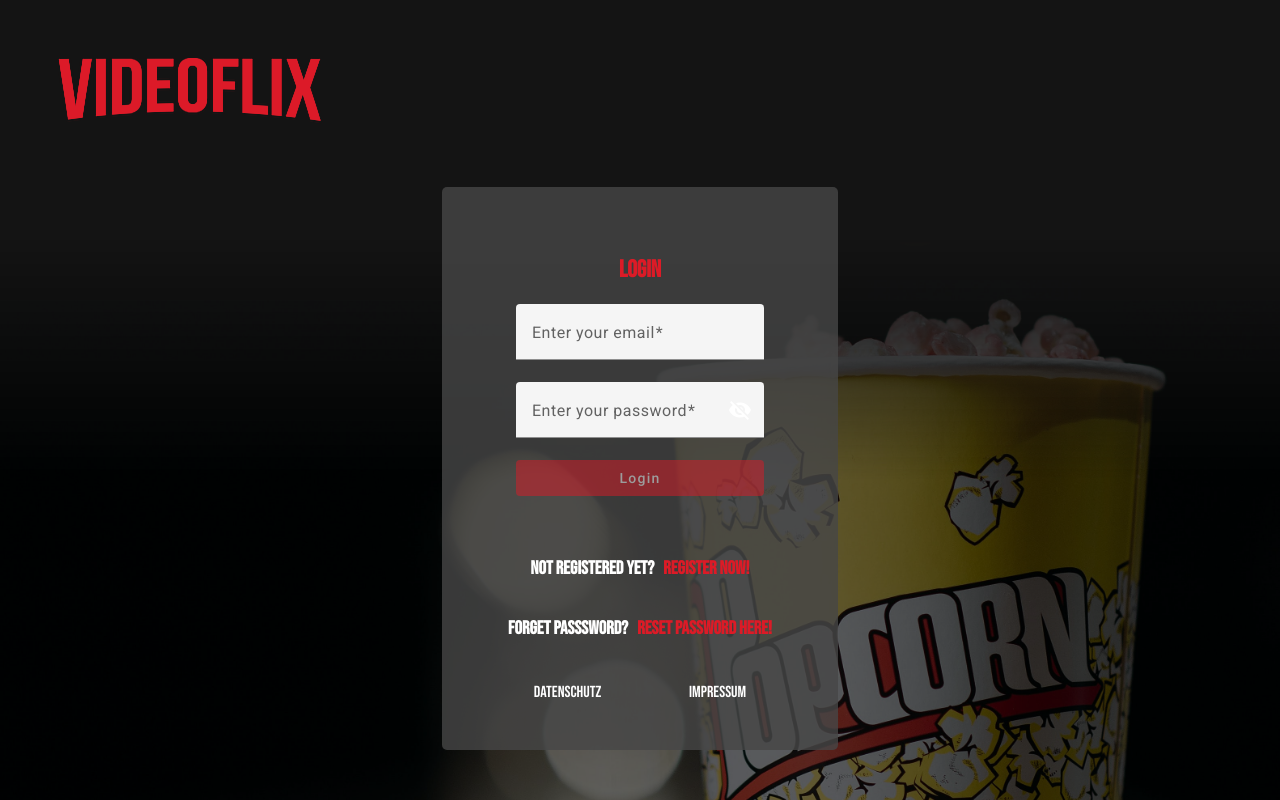
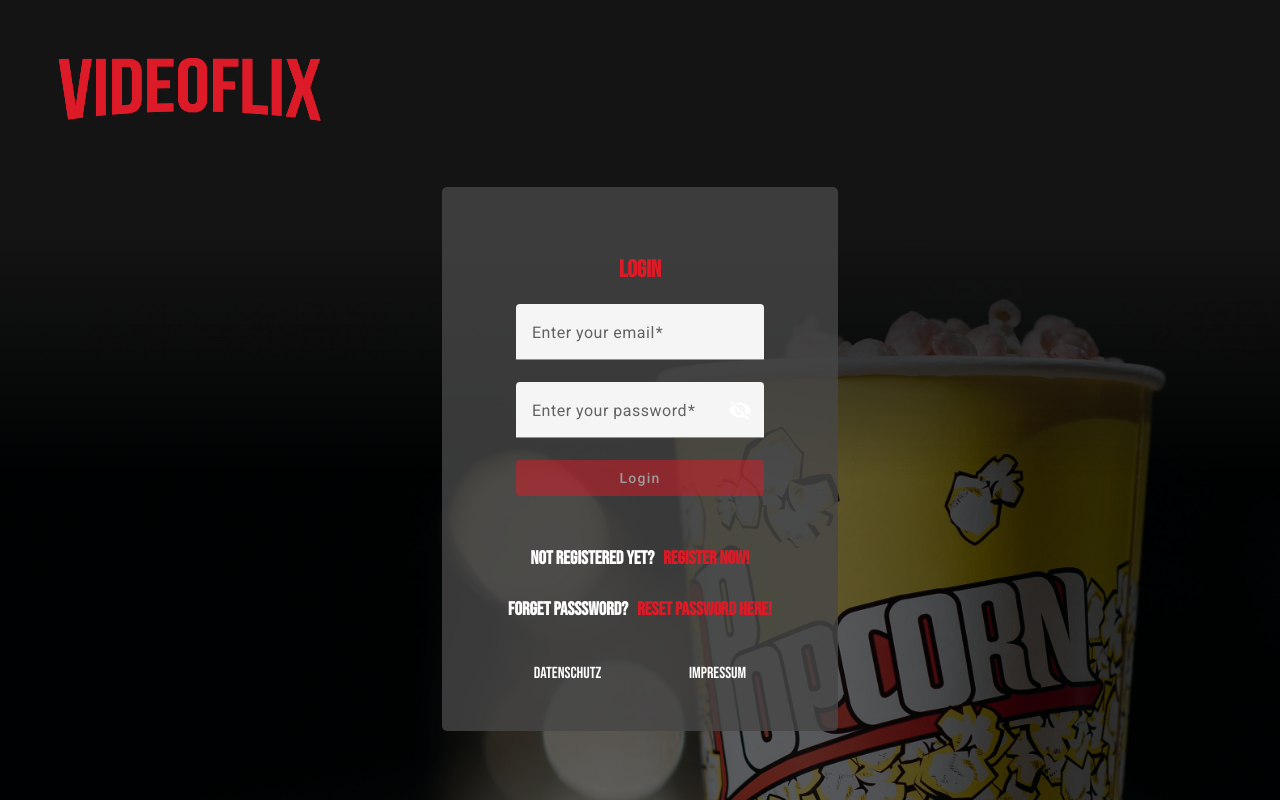
Before and after one commit to matthiasPlank/videoflix_frontend, an Angular app: page / in a window 1280 px wide. Built offline with nearby package versions, Linux system fonts and the light colour scheme.

Commit message:
rework login

```diff
--- a/src/app/home/category/category.component.html
+++ b/src/app/home/category/category.component.html
@@ -15,12 +15,10 @@
     <div id="category-video" #categoryVideoDiv (scroll)="onScroll()">
 
         <div id="category-video-item" *ngFor="let video of categoryVideos; index as i;" (click)="openVideo(video.id)">
-
             <img src="{{video.poster_file}}">
             <div id="category-video-item-play-button">
                 <img src="assets/icons/play-button-icon.svg" alt="play">
             </div>
-
         </div>
     </div>
 </div>
--- a/src/app/home/category/category.component.scss
+++ b/src/app/home/category/category.component.scss
@@ -74,6 +74,7 @@
         }
     }
     .category-video-move-icon{
+        display: flex;
         z-index: 1;
         position: absolute;
         padding: 24px;
@@ -91,6 +92,7 @@
     }
     #category-video-move-right{
         right: 20px;
+
     }
 }
 
--- a/src/app/home/category/category.component.ts
+++ b/src/app/home/category/category.component.ts
@@ -4,6 +4,7 @@ import { NgFor, NgIf } from '@angular/common';
 import { Router } from '@angular/router';
 import { timestamp } from 'rxjs';
 import {MatIconModule} from '@angular/material/icon';
+import { style } from '@angular/animations';
 
 
 @Component({
@@ -22,7 +23,7 @@ export class CategoryComponent {
   scrollSpeed = 90;
   currentScrollPos:number = 0;
   scrollWidth:number = 800;
-  isScrollbarAtEnd = false;
+  isScrollbarAtEnd = true;
   @ViewChild('categoryVideoDiv') categoryVideoDiv!: ElementRef<HTMLDivElement>;
 
   constructor(private router: Router) {
--- a/src/app/login/login-form/login-form.component.html
+++ b/src/app/login/login-form/login-form.component.html
@@ -17,7 +17,7 @@
                 </button>
             </mat-form-field>
 
-            <button mat-raised-button class="red-btn" [disabled]="!LoginForm.valid">Login</button>
+            <button mat-raised-button class="red-btn" [disabled]="!LoginForm.valid || loginSpinner">Login</button>
 
             <div class="form-error">
                 <span *ngIf="loginFailed">Login Failed - {{loginFailedMessage}}</span>
--- a/src/app/login/login-form/login-form.component.ts
+++ b/src/app/login/login-form/login-form.component.ts
@@ -34,6 +34,7 @@ export class LoginFormComponent {
   showConfirmationEmailHint = false;
   showSpinner = false;
   showRegister = false;
+  loginSpinner = false;
 
   @Output() showReg = new EventEmitter<string>();
   @Output() showPWReset = new EventEmitter<string>();
@@ -47,6 +48,7 @@ export class LoginFormComponent {
   login(){
     const username = this.LoginForm.get("email")?.value;
     const password = this.LoginForm.get("password")?.value;
+    this.loginSpinner = true;
 
     if(username != null && password != null){
       this.authService.getToken( username , password )
@@ -56,6 +58,7 @@ export class LoginFormComponent {
           this.router.navigate(['/home']);
         },
         error: (err) => {
+          this.loginSpinner = false;
           console.error('HTTP Error', err);
           if(err.status == 401){
             this.loginFailedMessage = err.error ;
@@ -64,6 +67,9 @@ export class LoginFormComponent {
             this.loginFailedMessage ="Please check username and password";
           }
           this.loginFailed = true
+        },
+        complete: () =>  {
+            this.loginSpinner = false;
         }
       })
     }
--- a/src/app/login/register-form/register-form.component.html
+++ b/src/app/login/register-form/register-form.component.html
@@ -1,5 +1,6 @@
 
 <div id="register-content" class="content">
+
     <div class="form-container">
         <h2>Register</h2>
         <form [formGroup]="RegisterForm" id="register-form" (ngSubmit)="register()" *ngIf="!showConfirmationEmailHint && !showSpinner" (keydown.enter)="$event.preventDefault()">
@@ -43,5 +44,7 @@
         <div *ngIf="showSpinner">
             <mat-spinner></mat-spinner>
         </div>
+
+
     </div>
 </div>
--- a/src/app/login/register-form/register-form.component.scss
+++ b/src/app/login/register-form/register-form.component.scss
@@ -21,6 +21,7 @@
 .content {
     z-index: 1;
     display: flex;
+    flex-direction: column;
     justify-content: center;
     align-items: center;
 
@@ -35,6 +36,7 @@
         align-items: center;
         flex-direction: column;
         padding: 48px;
+
 
         #confirmation-email-hint {
             display: flex;
--- a/src/app/login/register-form/register-form.component.ts
+++ b/src/app/login/register-form/register-form.component.ts
@@ -11,10 +11,11 @@ import { Router } from '@angular/router';
 import { MatProgressSpinnerModule } from '@angular/material/progress-spinner';
 
 
+
 @Component({
   selector: 'app-register-form',
   standalone: true,
-  imports: [ReactiveFormsModule, MatFormFieldModule, MatInputModule, FormsModule, MatIconModule, MatButtonModule, NgIf, NgFor, MatProgressSpinnerModule],
+  imports: [ReactiveFormsModule, MatFormFieldModule, MatInputModule, FormsModule, MatIconModule, MatButtonModule, NgIf, NgFor, MatProgressSpinnerModule, ],
   templateUrl: './register-form.component.html',
   styleUrl: './register-form.component.scss'
 })
@@ -65,7 +66,6 @@ export class RegisterFormComponent {
         })
     }
     else{
-      debugger
       if(password != confirmPassword){
         this.loginFailedMessage = [];
         this.loginFailedMessage.push("Passwords are not equal");
--- a/src/app/login/reset-password/reset-password.component.ts
+++ b/src/app/login/reset-password/reset-password.component.ts
@@ -94,5 +94,4 @@ export class ResetPasswordComponent {
     this.showSpinner = false;
     this.restPasswordFailed = true
   }
-
 }
--- a/src/styles.scss
+++ b/src/styles.scss
@@ -7,6 +7,7 @@ html, body{
     color: white;
     height: 100vh;
     width: 100vw;
+    overflow-x: hidden;
 }
 
 h1{
@@ -16,6 +17,9 @@ h1{
 h2{
     color: #DC1B27;
     font-size: 24px;
+}
+h3{
+  margin-top: 0.5em;
 }
 
 .red-btn{
```
